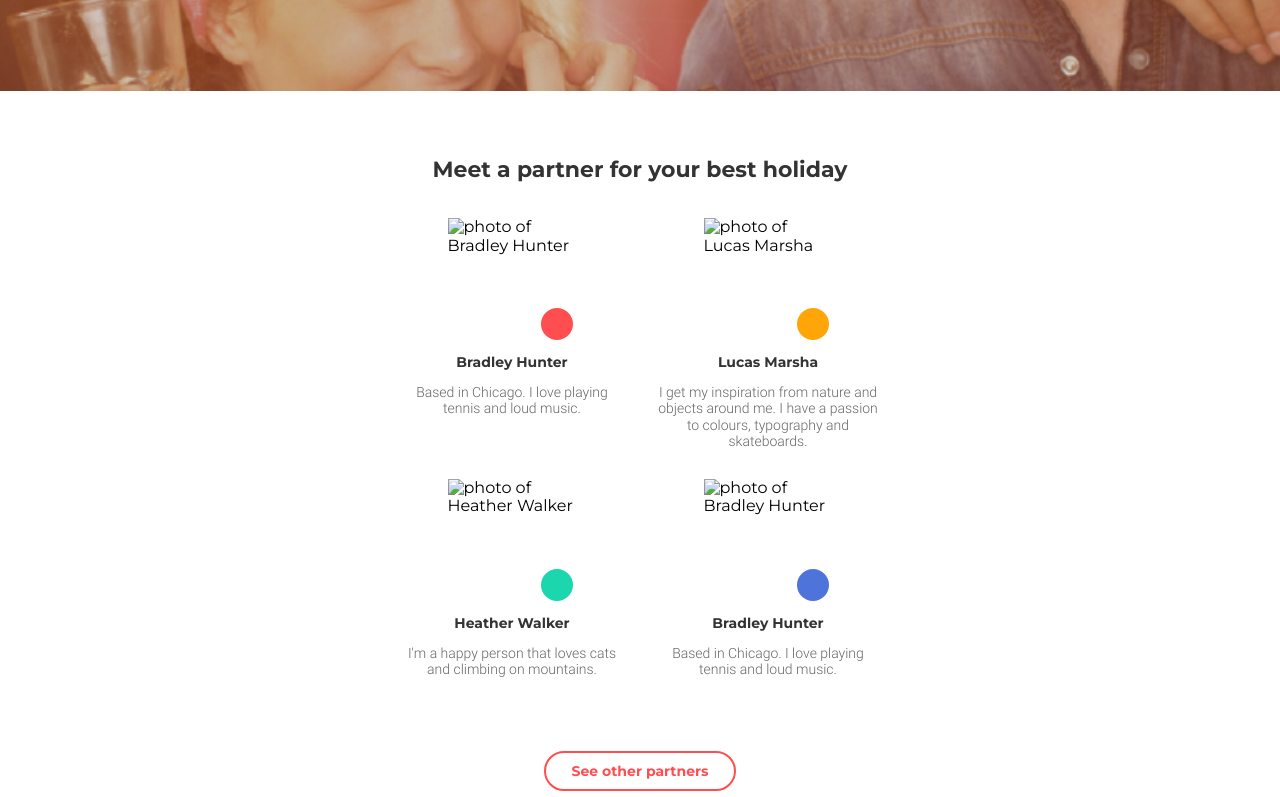
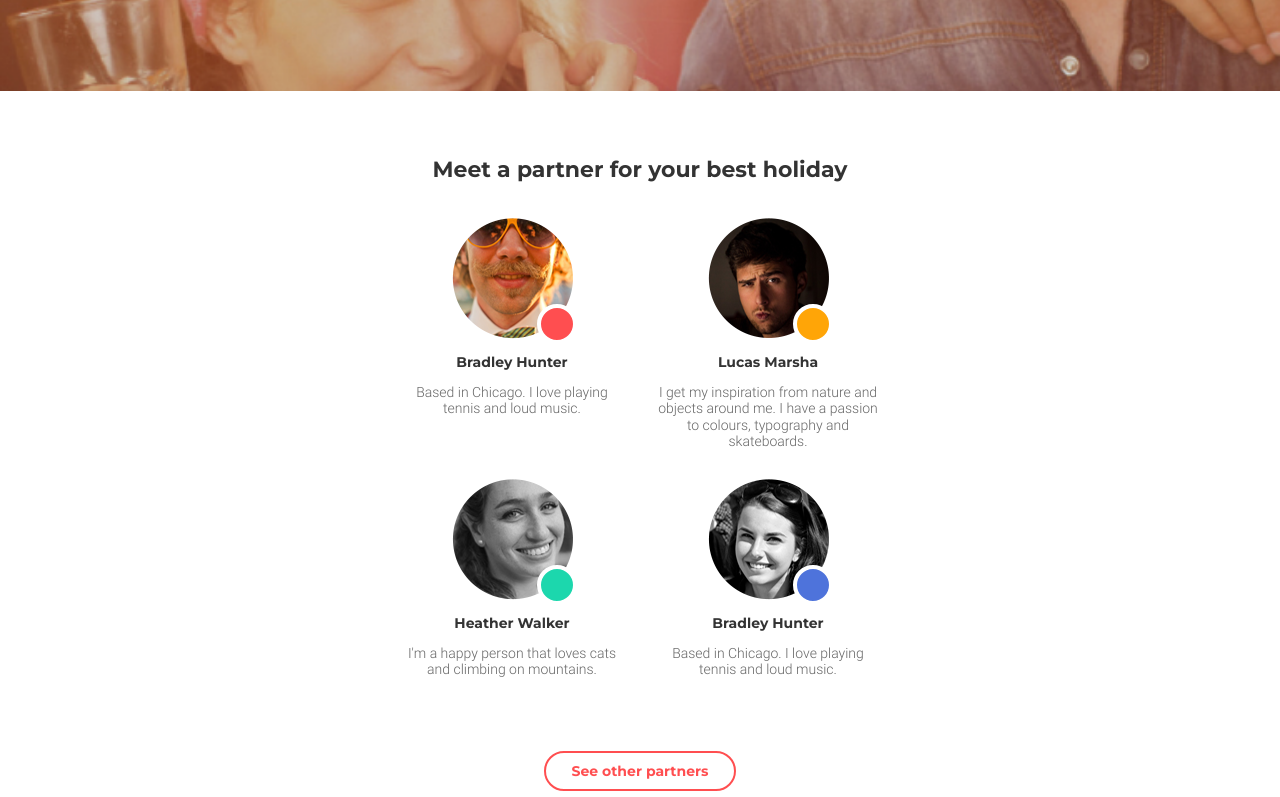
Before and after one commit to IrinaAdamchuk/goit-fe-course, a plain HTML site: page hw-08/index.html in a window 1280 px wide. Shown: the part 609-1406 px from the top of the page. Drawn offline with Linux system fonts and the light colour scheme; the site is published under a folder, as on GitHub Pages, so addresses that start at the root find nothing.

Commit message:
links images fixed

```diff
--- a/hw-08/index.html
+++ b/hw-08/index.html
@@ -30,7 +30,7 @@
         <ul class="partners-list">
             <li class="partners-item">
                 <div class="partners-photo">
-                    <img src="/img/img1.png" alt="photo of Bradley Hunter">
+                    <img src="img/img1.png" alt="photo of Bradley Hunter">
                     <div class="icon icon1"></div>
                 </div>
                 <p class="partners-name">Bradley Hunter</p>
@@ -38,7 +38,7 @@
             </li>
             <li class="partners-item">
                     <div class="partners-photo">
-                        <img src="/img/img2.png" alt="photo of Lucas Marsha">
+                        <img src="img/img2.png" alt="photo of Lucas Marsha">
                         <div class="icon icon2"></div>
                     </div>
                     <p class="partners-name">Lucas Marsha</p>
@@ -46,7 +46,7 @@
                 </li>
             <li class="partners-item">
                 <div class="partners-photo">
-                    <img src="/img/img3.png" alt="photo of Heather Walker">
+                    <img src="img/img3.png" alt="photo of Heather Walker">
                     <div class="icon icon3"></div>
                 </div>
                 <p class="partners-name">Heather Walker</p>
@@ -54,7 +54,7 @@
             </li>
             <li class="partners-item">
                 <div class="partners-photo">
-                    <img src="/img/img4.png" alt="photo of Bradley Hunter">
+                    <img src="img/img4.png" alt="photo of Bradley Hunter">
                     <div class="icon icon4"></div>
                 </div>
                 <p class="partners-name">Bradley Hunter</p>
```
